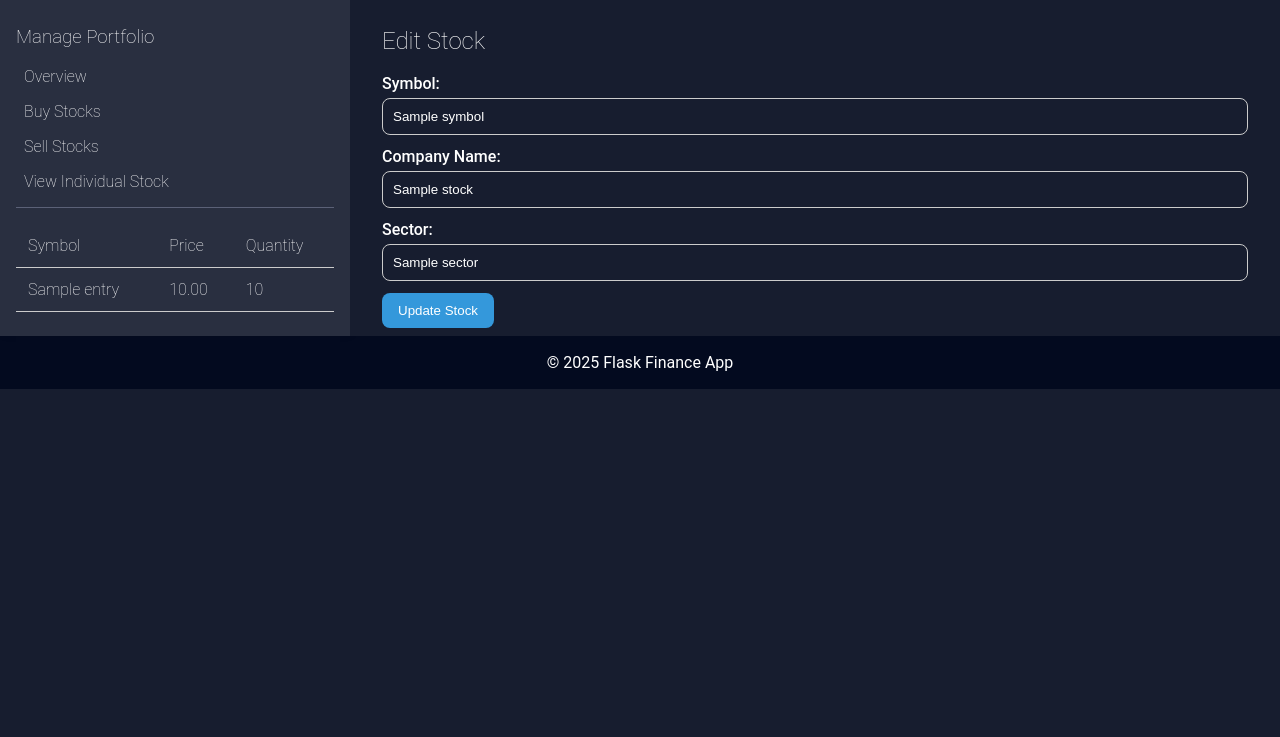
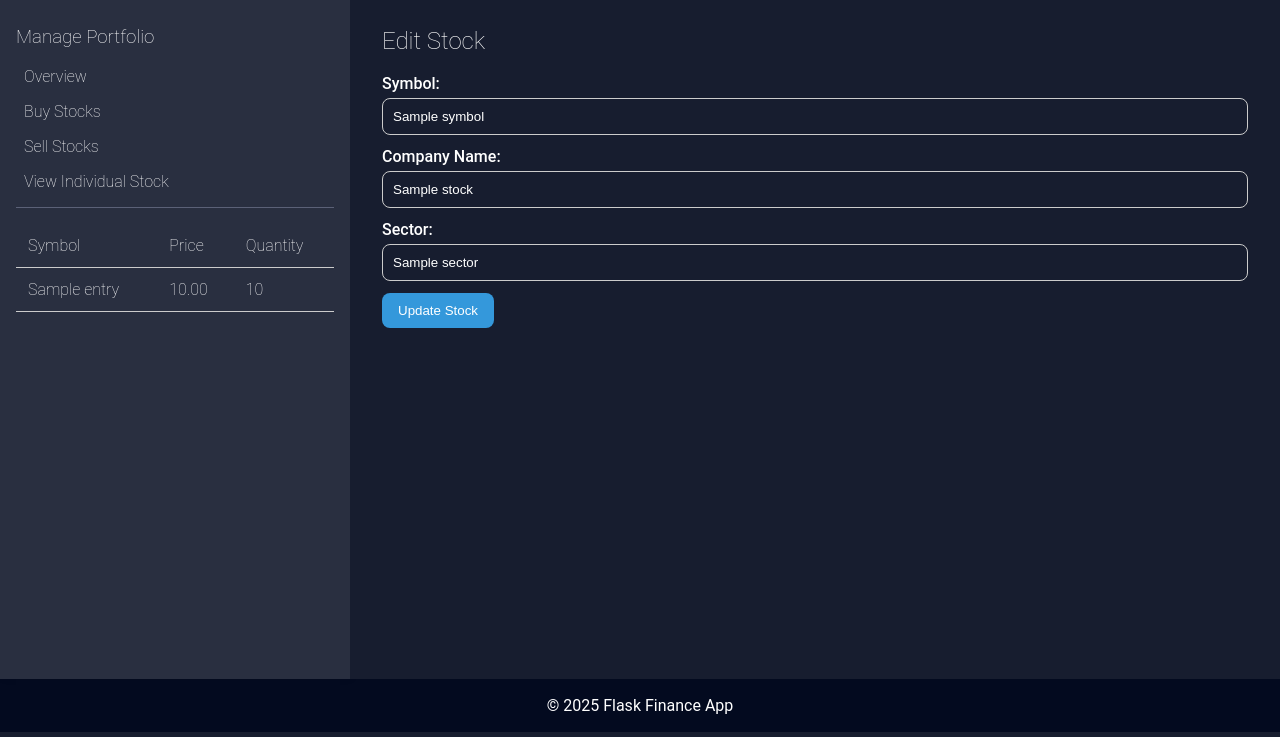
Before and after one commit to sharonnwobi/Fantastic4, a Flask app: template templates/edit.html in a window 1280 px wide. Shown: the part 63-800 px from the top of the page. Run offline with Flask 3, Linux system fonts and the light colour scheme; the template is opened without the code that fills it: most values are stand-ins (such as "Sample title", 1, 10 or a date in 2020).

Commit message:
minor design fix

```diff
--- a/static/styles.css
+++ b/static/styles.css
@@ -96,6 +96,7 @@ header h1 a:hover{
 }
 
 main {
+  min-height: 85vh;
   max-width: unset;
   margin: 0;
   background: var(--bg);
```
